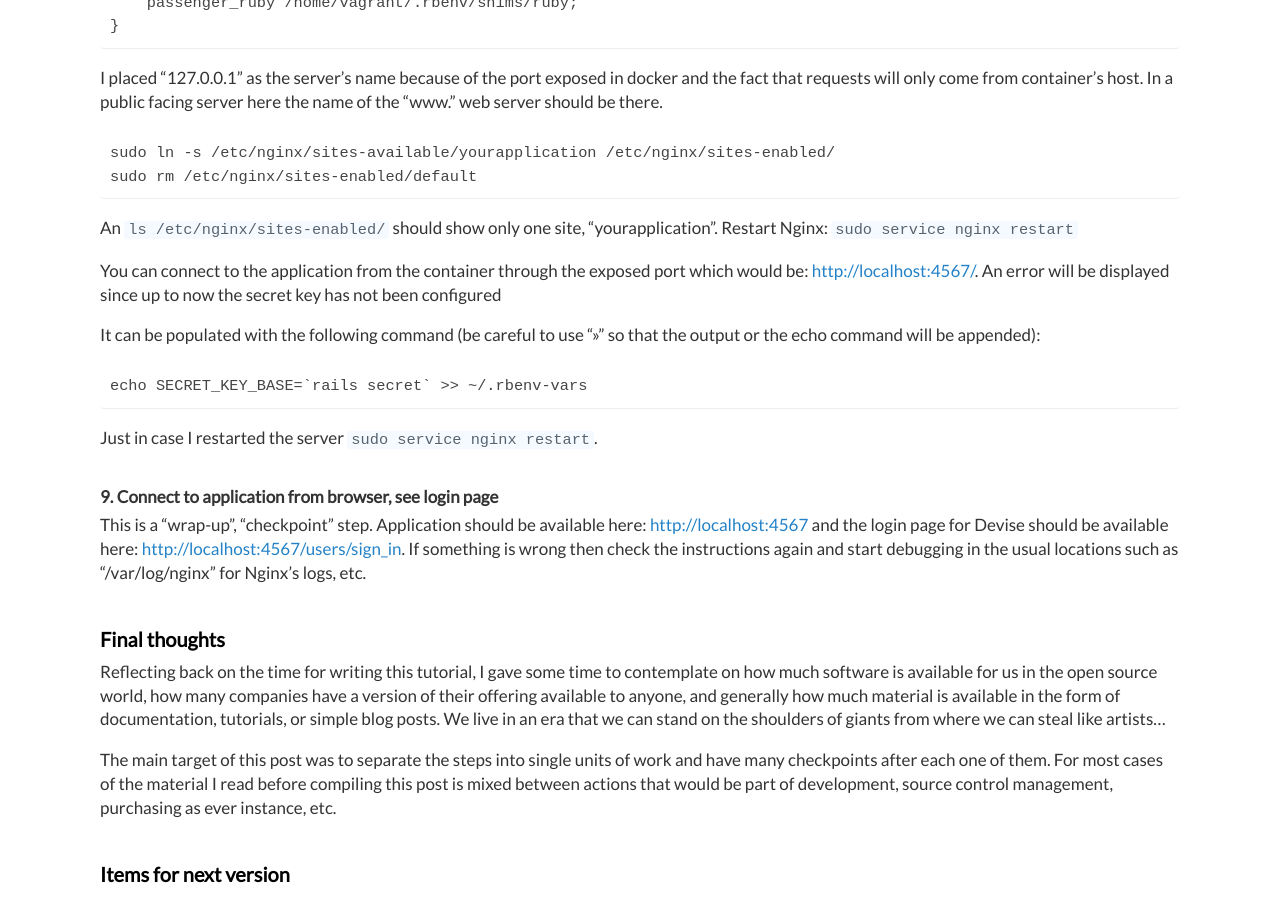
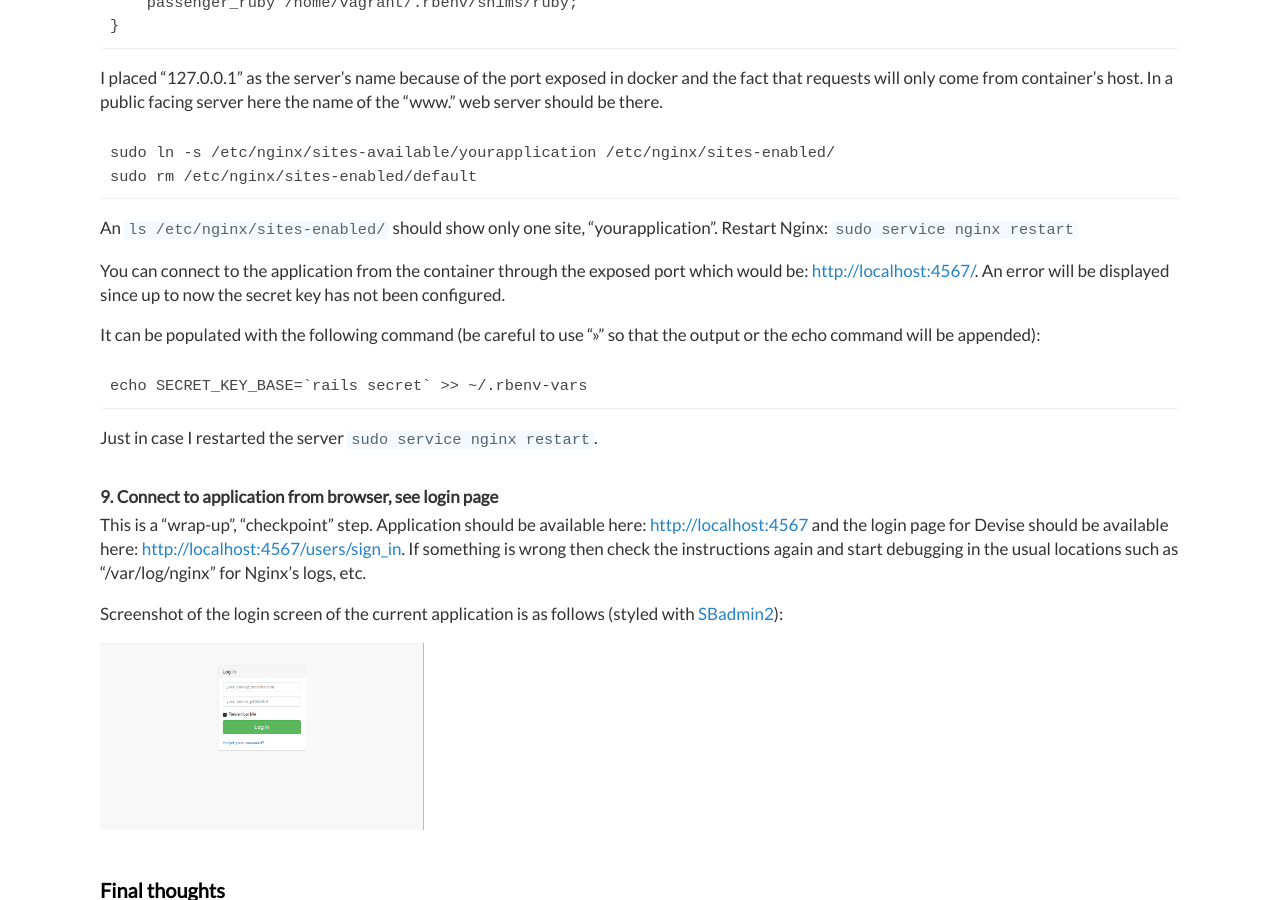
Before and after one commit to dimitrismistriotis/dimitrismistriotis.github.io, a Jekyll site: the page built from _posts/2017-01-07-deploy_rails.md, in a window 1280 px wide and 900 px high, scrolled down 10560 px. Built offline with Jekyll 4.4.1, drawn with Linux system fonts in a browser that asks for light colours.

Commit message:
Added Screenshot of login screen

```diff
--- a/_posts/2017-01-07-deploy_rails.md
+++ b/_posts/2017-01-07-deploy_rails.md
@@ -608,7 +608,7 @@ Restart Nginx: `sudo service nginx restart`
 
 You can connect to the application from the container through the exposed port
 which would be: <http://localhost:4567/>. An error will be displayed since up
-to now the secret key has not been configured
+to now the secret key has not been configured.
 
 It can be populated with the following command (be careful to use ">>" so that
 the output or the echo command will be appended):
@@ -626,6 +626,11 @@ This is a "wrap-up", "checkpoint" step. Application should be available here:
 <http://localhost:4567/users/sign_in>. If something is wrong then check the
 instructions again and start debugging in the usual locations such as
 "/var/log/nginx" for Nginx's logs, etc.
+
+Screenshot of the login screen of the current application is as follows (styled
+with [SBadmin2](https://blackrockdigital.github.io/startbootstrap-sb-admin-2/)):
+
+<img src="/images/deploy_rails/login-screenshot.png" style="width: 30%"><br>
 
 ## Final thoughts
 
```
Also changed, not shown: images/deploy_rails/login-screenshot.png (added).
